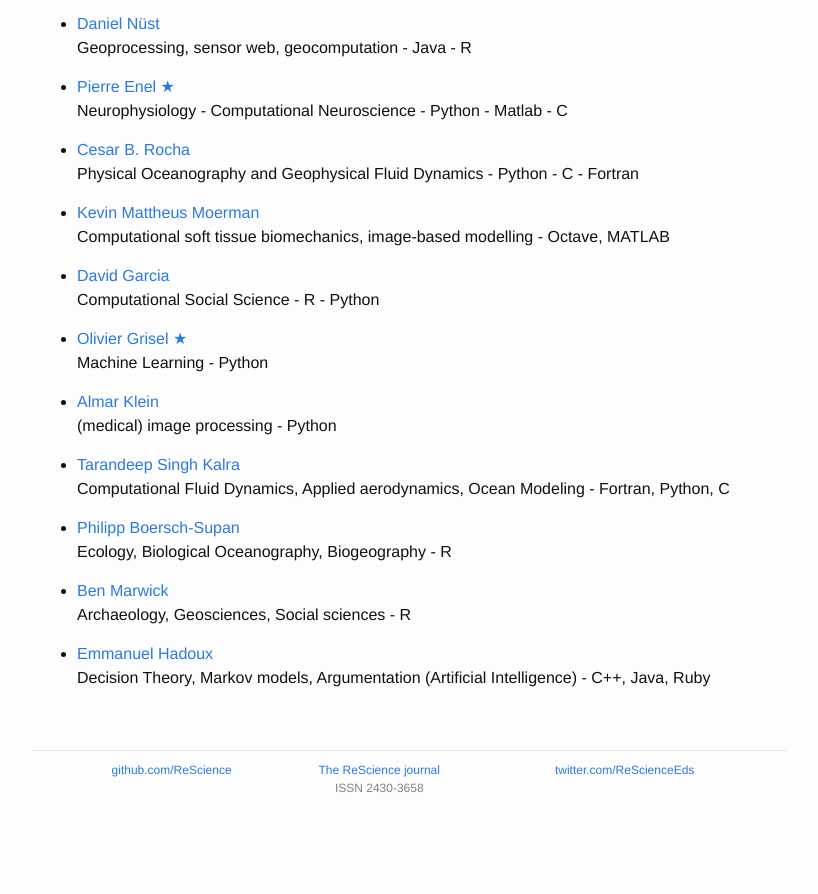
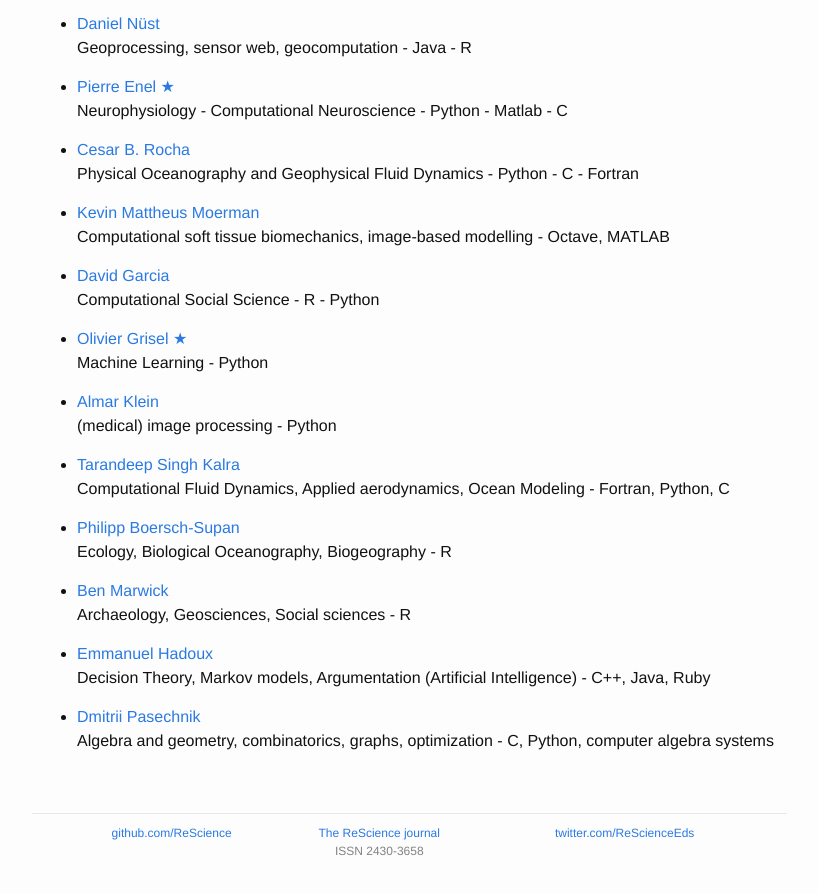
Before and after one commit to ReScience/rescience.github.io, a Jekyll site: the page built from 04-board.md, in a window 1280 px wide and 900 px high, scrolled down 3030 px. Shown: the top 894 px of the window, without its empty margins (223-1041 px from the left). Built offline with Jekyll 4.4.1, drawn with Linux system fonts in a browser that asks for light colours; before the commit the page ends 3867 px from its top, so only the background shows below that.

Commit message:
Updated board

```diff
--- a/04-board.md
+++ b/04-board.md
@@ -190,3 +190,6 @@ accepts submissions in other open source languages.
 * [Emmanuel Hadoux](https://github.com/ehadoux)
   Decision Theory, Markov models, Argumentation (Artificial Intelligence) -
   C++, Java, Ruby
+
+* [Dmitrii Pasechnik](https://github.com/dimpase)
+  Algebra and geometry, combinatorics, graphs, optimization - C, Python, computer algebra systems
```
